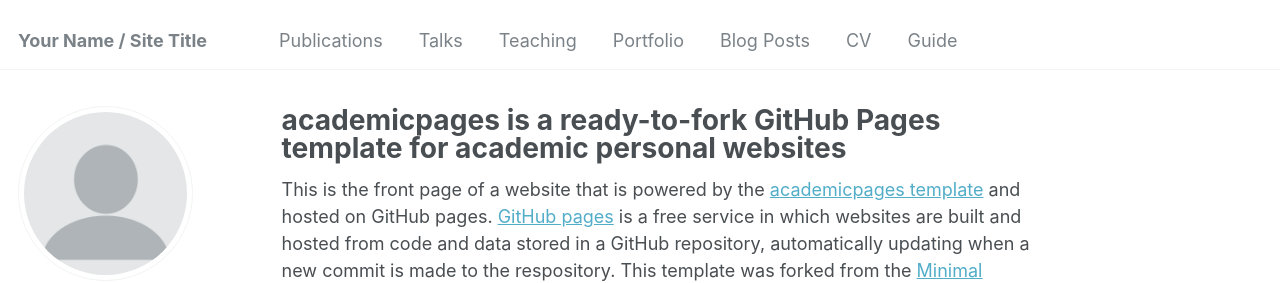
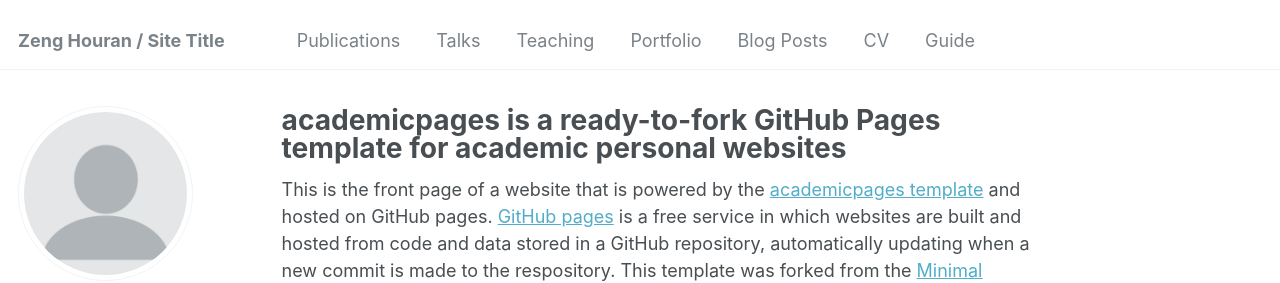
Before and after one commit to ZengHouran/LowTest, a Jekyll site: the page built from _pages/about.md, in a window 1280 px wide. Shown: the top 283 px of the page. Built offline with Jekyll 4.4.1, drawn with Linux system fonts in a browser that asks for light colours; some web fonts are replaced.

Commit message:
Update _config.yml

```diff
--- a/_config.yml
+++ b/_config.yml
@@ -8,13 +8,13 @@
 
 # Basic Site Settings
 locale                   : "en-US"
-title                    : "Your Name / Site Title"
+title                    : "Zeng Houran / Site Title"
 title_separator          : "-"
 name                     : &name "Your Name"
 description              : &description "personal description"
 url                      : https://academicpages.github.io # the base hostname & protocol for your site e.g. "https://mmistakes.github.io"
 baseurl                  : "" # the subpath of your site, e.g. "/blog"
-repository               : "academicpages/academicpages.github.io"
+repository               : "ZengHouran/ZengHouran.github.io"
 
 # Site Author - The following control what appear as part of the author content on the side bar.
 #               If a field is blank the icon and link will not appear, otherwise it will be shown.
```
